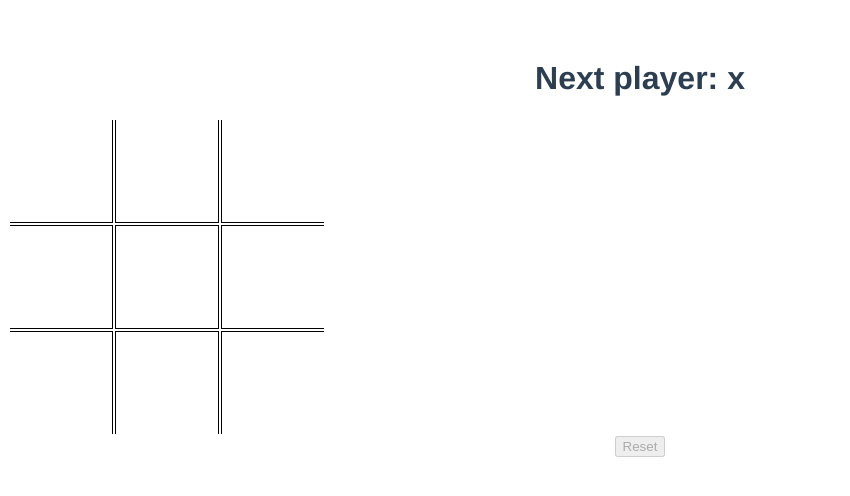
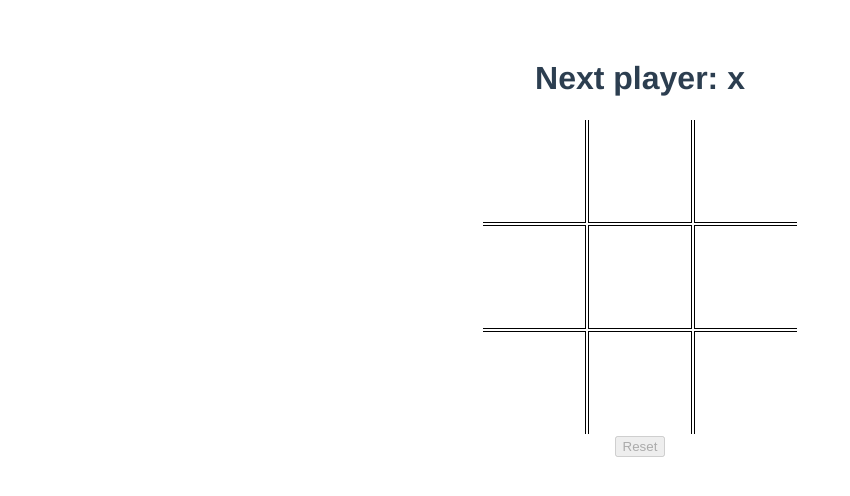
Before and after one commit to DaveRatcliff/TicTacToeCLI, a Vue app: page / in a window 1280 px wide. Shown: the top 496 px of the page, without its empty margins (0-850 px from the left). Built offline with nearby package versions, Linux system fonts and the light colour scheme.

Commit message:
fix: Centering table

```diff
--- a/src/components/Game.vue
+++ b/src/components/Game.vue
@@ -1,7 +1,7 @@
 <template>
   <div>
     <h1>{{ message }}</h1>
-    <table>
+    <table align="center">
       <tr>
         <td id="cell-1" @click="handleClick(0)">{{ moves[0] }}</td>
         <td id="cell-2" @click="handleClick(1)">{{ moves[1] }}</td>
```
